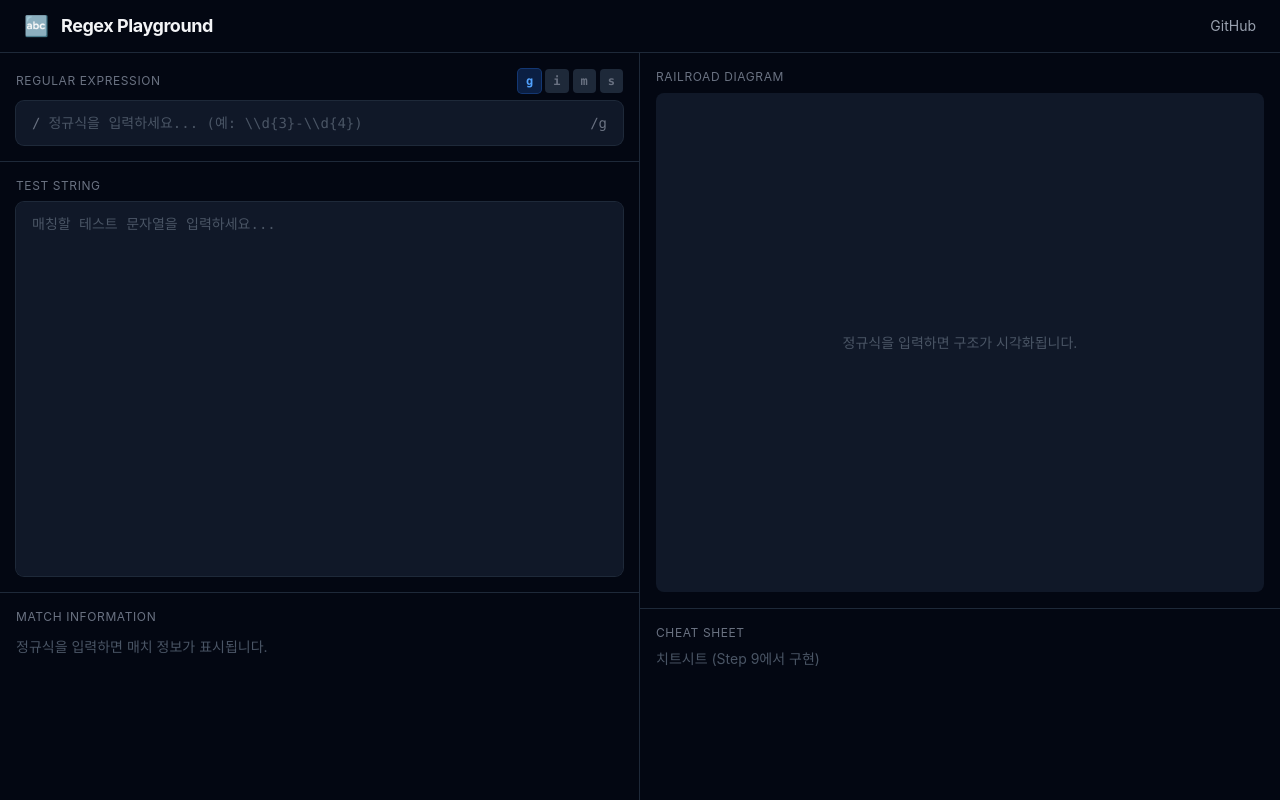
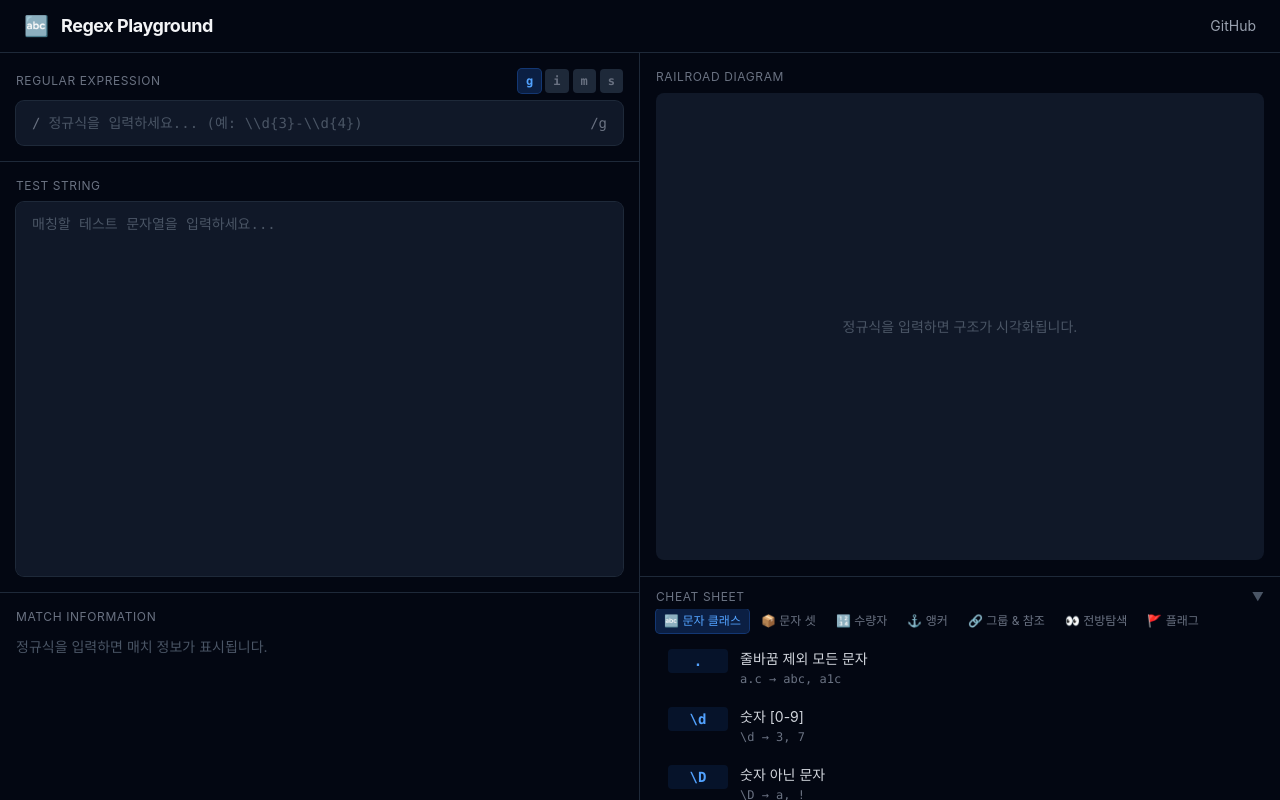
Before and after one commit to Dev-2A/regex-playground, a React (Vite) app: page / in a window 1280 px wide. Built offline with nearby package versions, Linux system fonts and the light colour scheme.

Commit message:
✨ 치트시트 패널 구현 (카테고리별 정규식 레퍼런스)

```diff
--- a/src/App.jsx
+++ b/src/App.jsx
@@ -1,3 +1,4 @@
+import { useCallback } from "react";
 import Header from "./components/Layout/Header";
 import PanelLayout from "./components/Layout/PanelLayout";
 import RegexInput from "./components/Editor/RegexInput";
@@ -20,6 +21,13 @@ function App() {
     ast,
     parseError,
   } = useRegex();
+
+  const handleInsertPattern = useCallback(
+    (syntax) => {
+      setPattern((prev) => prev + syntax);
+    },
+    [setPattern],
+  );
 
   return (
     <div className="h-screen flex flex-col bg-gray-950 text-gray-100">
@@ -45,7 +53,7 @@ function App() {
         right={
           <>
             <DiagramPanel ast={ast} parseError={parseError} />
-            <CheatSheetPanel />
+            <CheatSheetPanel onInsertPattern={handleInsertPattern} />
           </>
         }
       />
--- a/src/components/CheatSheet/CheatSheetPanel.jsx
+++ b/src/components/CheatSheet/CheatSheetPanel.jsx
@@ -1,12 +1,99 @@
-function CheatSheetPanel() {
+import { useState } from "react";
+import { cheatsheetData } from "../../data/cheatsheet";
+
+function CheatSheetPanel({ onInsertPattern }) {
+  const [activeCategory, setActiveCategory] = useState(0);
+  const [collapsed, setCollapsed] = useState(false);
+
+  if (collapsed) {
+    return (
+      <div className="border-t border-gray-800 px-4 py-2">
+        <button
+          onClick={() => setCollapsed(false)}
+          className="flex items-center gap-2 text-xs text-gray-500 hover:text-gray-300 transition-colors"
+        >
+          <span>▶</span>
+          <span className="uppercase tracking-wider">Cheat Sheet</span>
+        </button>
+      </div>
+    );
+  }
+
+  const currentCategory = cheatsheetData[activeCategory];
+
   return (
-    <div className="p-4 border-t border-gray-800 h-48 overflow-y-auto">
-      <p className="text-xs text-gray-500 uppercase tracking-wider mb-2">
-        Cheat Sheet
-      </p>
-      <p className="text-sm text-gray-600">치트시트 (Step 9에서 구현)</p>
+    <div className="border-t border-gray-800 flex flex-col h-56">
+      {/* 헤더 */}
+      <div className="flex items-center justify-between px-4 pt-3 pb-1">
+        <p className="text-xs text-gray-500 uppercase tracking-wider">
+          Cheat Sheet
+        </p>
+        <button
+          onClick={() => setCollapsed(true)}
+          className="text-xs text-gray-600 hover:text-gray-400 transition-colors"
+          title="접기"
+        >
+          ▼
+        </button>
+      </div>
+
+      {/* 카테고리 탭 */}
+      <div className="flex gap-1 px-4 pb-2 overflow-x-auto scrollbar-hide">
+        {cheatsheetData.map((cat, i) => (
+          <button
+            key={cat.category}
+            onClick={() => setActiveCategory(i)}
+            className={`
+              shrink-0 px-2 py-1 rounded text-xs transition-all duration-150
+              ${
+                i === activeCategory
+                  ? "bg-blue-500/20 text-blue-400 ring-1 ring-blue-500/40"
+                  : "text-gray-500 hover:text-gray-300 hover:bg-gray-800"
+              }
+            `}
+          >
+            {cat.icon} {cat.category}
+          </button>
+        ))}
+      </div>
+
+      {/* 아이템 목록 */}
+      <div className="flex-1 overflow-y-auto px-4 pb-3 min-h-0">
+        <div className="space-y-1">
+          {currentCategory.items.map((item, i) => (
+            <CheatSheetItem key={i} item={item} onInsert={onInsertPattern} />
+          ))}
+        </div>
+      </div>
     </div>
   );
 }
 
+function CheatSheetItem({ item, onInsert }) {
+  return (
+    <button
+      onClick={() => onInsert?.(item.syntax)}
+      className="w-full flex items-start gap-3 px-3 py-2 rounded-lg hover:bg-gray-800/60 transition-colors text-left group"
+    >
+      {/* 문법 */}
+      <code className="shrink-0 text-sm font-mono font-bold text-blue-400 bg-blue-500/10 px-2 py-0.5 rounded min-w-[60px] text-center">
+        {item.syntax}
+      </code>
+
+      {/* 설명 + 예제 */}
+      <div className="min-w-0">
+        <p className="text-sm text-gray-300">{item.desc}</p>
+        <p className="text-xs text-gray-500 mt-0.5 font-mono truncate">
+          {item.example}
+        </p>
+      </div>
+
+      {/* 삽입 힌트 */}
+      <span className="shrink-0 text-xs text-gray-600 opacity-0 group-hover:opacity-100 transition-opacity mt-1">
+        클릭하여 삽입
+      </span>
+    </button>
+  );
+}
+
 export default CheatSheetPanel;
--- /dev/null
+++ b/src/data/cheatsheet.js
@@ -0,0 +1,107 @@
+export const cheatsheetData = [
+  {
+    category: "문자 클래스",
+    icon: "🔤",
+    items: [
+      { syntax: ".", desc: "줄바꿈 제외 모든 문자", example: "a.c → abc, a1c" },
+      { syntax: "\\d", desc: "숫자 [0-9]", example: "\\d → 3, 7" },
+      { syntax: "\\D", desc: "숫자 아닌 문자", example: "\\D → a, !" },
+      {
+        syntax: "\\w",
+        desc: "단어 문자 [A-Za-z0-9_]",
+        example: "\\w → a, 3, _",
+      },
+      { syntax: "\\W", desc: "단어 아닌 문자", example: "\\W → @, !" },
+      { syntax: "\\s", desc: "공백 문자", example: "\\s → 스페이스, 탭" },
+      { syntax: "\\S", desc: "공백 아닌 문자", example: "\\S → a, 1" },
+    ],
+  },
+  {
+    category: "문자 셋",
+    icon: "📦",
+    items: [
+      { syntax: "[abc]", desc: "a, b, c 중 하나", example: "[abc] → a" },
+      { syntax: "[^abc]", desc: "a, b, c 제외", example: "[^abc] → d, 1" },
+      { syntax: "[a-z]", desc: "a부터 z까지", example: "[a-z] → m" },
+      { syntax: "[A-Z]", desc: "A부터 Z까지", example: "[A-Z] → M" },
+      { syntax: "[0-9]", desc: "0부터 9까지", example: "[0-9] → 5" },
+    ],
+  },
+  {
+    category: "수량자",
+    icon: "🔢",
+    items: [
+      { syntax: "*", desc: "0회 이상", example: "ab*c → ac, abc, abbc" },
+      { syntax: "+", desc: "1회 이상", example: "ab+c → abc, abbc" },
+      { syntax: "?", desc: "0회 또는 1회", example: "colou?r → color, colour" },
+      { syntax: "{n}", desc: "정확히 n회", example: "a{3} → aaa" },
+      { syntax: "{n,}", desc: "n회 이상", example: "a{2,} → aa, aaa" },
+      { syntax: "{n,m}", desc: "n~m회", example: "a{2,4} → aa, aaa, aaaa" },
+      { syntax: "*?", desc: "0회 이상 (비탐욕)", example: "최소 매치 우선" },
+      { syntax: "+?", desc: "1회 이상 (비탐욕)", example: "최소 매치 우선" },
+    ],
+  },
+  {
+    category: "앵커",
+    icon: "⚓",
+    items: [
+      { syntax: "^", desc: "문자열/줄 시작", example: "^Hello → Hello..." },
+      { syntax: "$", desc: "문자열/줄 끝", example: "world$ → ...world" },
+      { syntax: "\\b", desc: "단어 경계", example: "\\bword\\b → word" },
+      { syntax: "\\B", desc: "비단어 경계", example: "\\Bword → sword" },
+    ],
+  },
+  {
+    category: "그룹 & 참조",
+    icon: "🔗",
+    items: [
+      { syntax: "(abc)", desc: "캡처 그룹", example: "(ab)+ → abab" },
+      { syntax: "(?:abc)", desc: "비캡처 그룹", example: "(?:ab)+ → abab" },
+      { syntax: "(?<name>)", desc: "네임드 그룹", example: "(?<year>\\d{4})" },
+      { syntax: "\\1", desc: "역참조 (그룹 1)", example: "(a)\\1 → aa" },
+      { syntax: "a|b", desc: "교대 (OR)", example: "cat|dog → cat, dog" },
+    ],
+  },
+  {
+    category: "전방탐색",
+    icon: "👀",
+    items: [
+      {
+        syntax: "(?=abc)",
+        desc: "긍정 전방탐색",
+        example: "a(?=b) → a (뒤에 b 올 때)",
+      },
+      {
+        syntax: "(?!abc)",
+        desc: "부정 전방탐색",
+        example: "a(?!b) → a (뒤에 b 안 올 때)",
+      },
+    ],
+  },
+  {
+    category: "플래그",
+    icon: "🚩",
+    items: [
+      {
+        syntax: "g",
+        desc: "global — 모든 매치 검색",
+        example: "첫 번째만이 아닌 전체",
+      },
+      {
+        syntax: "i",
+        desc: "insensitive — 대소문자 무시",
+        example: "/abc/i → ABC",
+      },
+      {
+        syntax: "m",
+        desc: "multiline — ^$가 줄 단위",
+        example: "여러 줄 텍스트 매칭",
+      },
+      {
+        syntax: "s",
+        desc: "dotAll — .이 줄바꿈 포함",
+        example: ".이 \\n도 매치",
+      },
+    ],
+  },
+];
```
